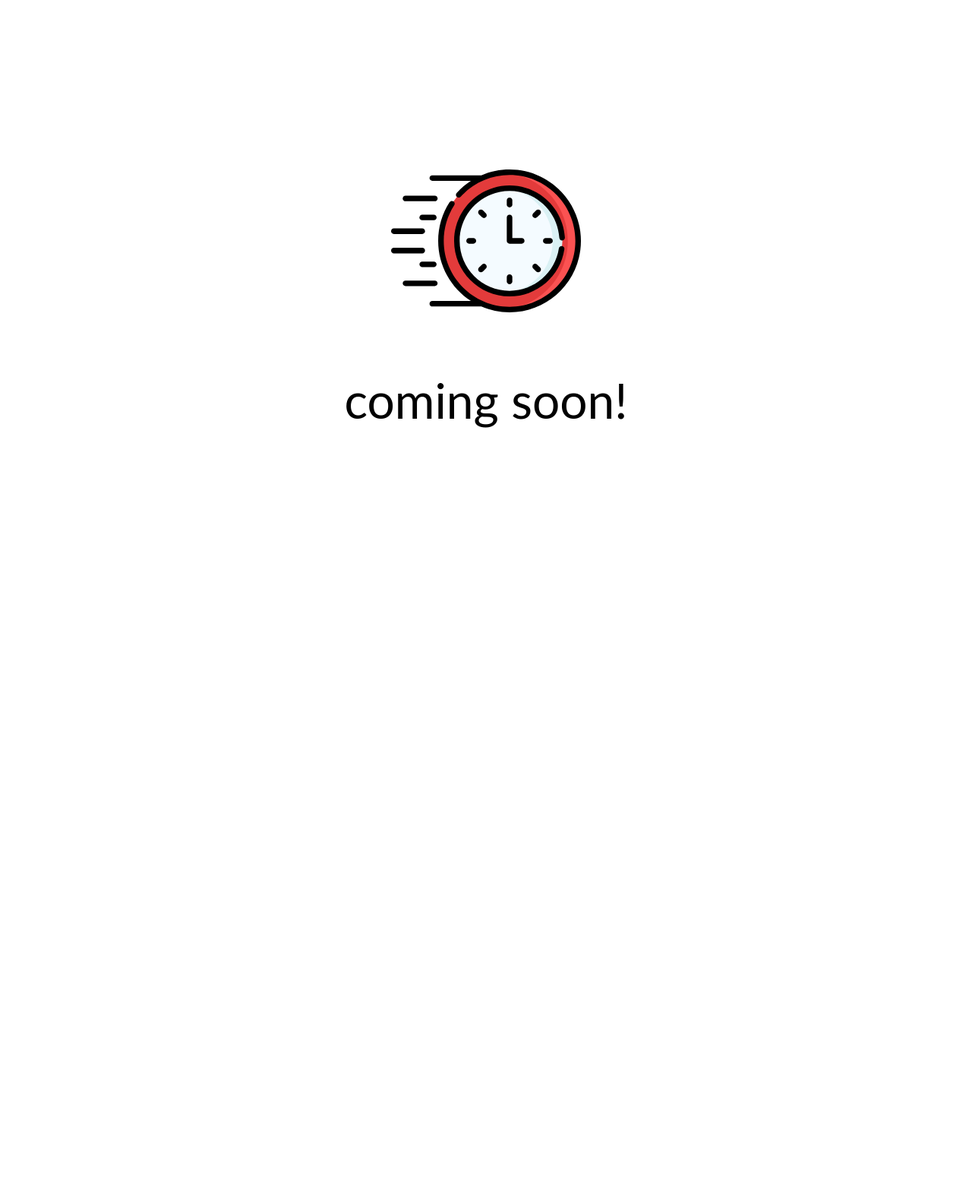
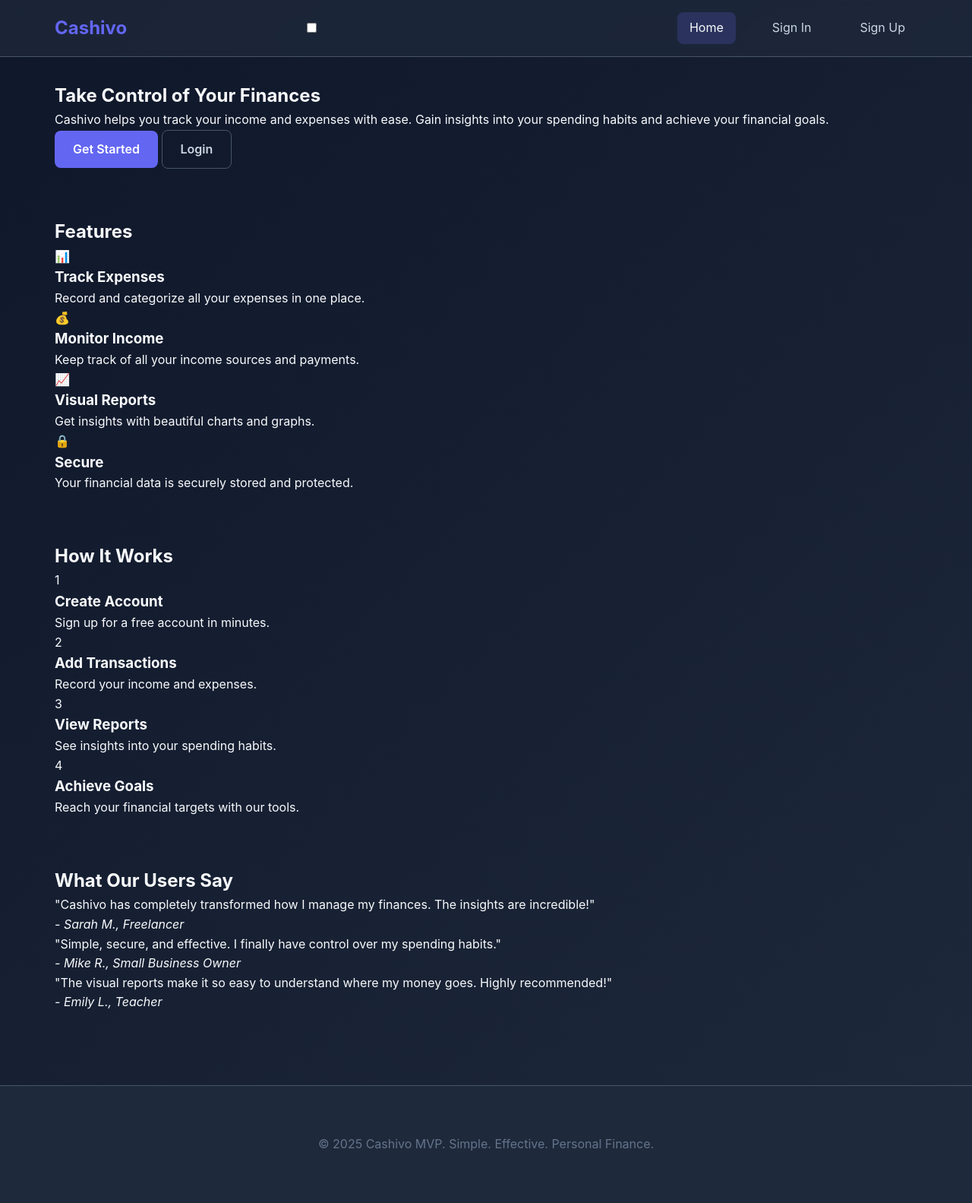
Before and after one commit to Op998200/Cashivo, a website: page index.html in a window 1280 px wide. Shown: the whole page at 76% size. Before the commit the page ends 800 px from the top, so only its background shows below. Drawn offline with Linux system fonts and the light colour scheme.

Commit message:
Update index.html

```diff
--- a/index.html
+++ b/index.html
@@ -3,71 +3,125 @@
 <head>
     <meta charset="UTF-8">
     <meta name="viewport" content="width=device-width, initial-scale=1.0">
-    <link rel="icon" type="image/png" href="favicon.png">
-    <title>Coming soon!</title>
-    <style>
-        html,
-        body {
-            width: 100%;
-            height: 100%;
-        }
-
-        html {
-            display: table;
-            font-family: Lato, "Segoe UI", Avenir, Ubuntu, Tahoma, Verdana, Helvetica, sans-serif;
-        }
-
-        body {
-            display: table-cell;
-            vertical-align: middle;
-            text-align: center;
-        }
-
-        h1 {
-            font-size: 4em;
-            font-weight: normal;
-            text-transform: lowercase;
-        }
-
-        svg {
-            width: 250px;
-            height: 250px;
-        }
-    </style>
+    <title>Cashivo MVP - Simple Personal Finance Tracker</title>
+    <meta name="description" content="Take control of your finances with Cashivo. Track income, expenses, and achieve your financial goals with our simple, secure personal finance tracker.">
+    <meta name="keywords" content="personal finance, expense tracker, income tracker, financial goals, budget management, cash flow">
+    <link rel="stylesheet" href="css/modern-styles.css">
+    <meta name="google-adsense-account" content="ca-pub-5784026203500545">
 </head>
 <body>
-    <!-- Customize Icon Color -->
-    <!-- https://www.flaticon.com/free-icon/fast-time_2972562?term=clock&page=1&position=27# -->
-    <?xml version="1.0"?>
-    <svg xmlns="http://www.w3.org/2000/svg" id="coming_soon" enable-background="new 0 0 512 512" height="512px" viewBox="0 0 512 512" width="512px">
-        <g>
-            <g>
-                <circle cx="319.528" cy="256" fill="#95d6a4" r="184.972" data-original="#95D6A4" class="active-path" style="fill:#E33B3B" data-old_color="#95d6a4" />
-                <path d="m319.528 71.029c-4.682 0-9.322.178-13.917.52 95.656 7.115 171.055 86.976 171.055 184.451s-75.399 177.336-171.055 184.452c4.595.342 9.235.52 13.917.52 102.157-.001 184.972-82.815 184.972-184.972s-82.815-184.971-184.972-184.971z" fill="#78c2a4" data-original="#78C2A4" class="" style="fill:#FB5252" data-old_color="#78c2a4" />
-                <circle cx="319.528" cy="256" fill="#f4fbff" r="142.033" data-original="#F4FBFF" class="" style="fill:#F4FBFF" />
-                <path d="m319.528 113.967c-4.321 0-8.594.204-12.817.582 72.435 6.48 129.215 67.33 129.215 141.451s-56.78 134.97-129.215 141.451c4.223.377 8.496.582 12.817.582 78.443 0 142.033-63.59 142.033-142.032 0-78.444-63.59-142.034-142.033-142.034z" fill="#daf1f4" data-original="#DAF1F4" class="" />
-                <g>
-                    <path d="m38.872 149.21h79.098c4.142 0 7.5-3.357 7.5-7.5s-3.358-7.5-7.5-7.5h-79.098c-4.142 0-7.5 3.357-7.5 7.5s3.357 7.5 7.5 7.5z" data-original="#000000" class="" style="fill:#000000" />
-                    <path d="m115.258 185.317h-31.246c-4.142 0-7.5 3.357-7.5 7.5s3.358 7.5 7.5 7.5h31.246c4.142 0 7.5-3.357 7.5-7.5s-3.358-7.5-7.5-7.5z" data-original="#000000" class="" style="fill:#000000" />
-                    <path d="m7.5 237.327h76.512c4.142 0 7.5-3.357 7.5-7.5s-3.358-7.5-7.5-7.5h-76.512c-4.142 0-7.5 3.357-7.5 7.5s3.358 7.5 7.5 7.5z" data-original="#000000" class="" style="fill:#000000" />
-                    <path d="m125.47 370.289c0-4.143-3.358-7.5-7.5-7.5h-79.098c-4.142 0-7.5 3.357-7.5 7.5s3.358 7.5 7.5 7.5h79.098c4.142 0 7.5-3.357 7.5-7.5z" data-original="#000000" class="" style="fill:#000000" />
-                    <path d="m115.258 311.683h-31.246c-4.142 0-7.5 3.357-7.5 7.5s3.358 7.5 7.5 7.5h31.246c4.142 0 7.5-3.357 7.5-7.5s-3.358-7.5-7.5-7.5z" data-original="#000000" class="" style="fill:#000000" />
-                    <path d="m91.512 282.173c0-4.143-3.358-7.5-7.5-7.5h-76.512c-4.142 0-7.5 3.357-7.5 7.5s3.358 7.5 7.5 7.5h76.512c4.142 0 7.5-3.357 7.5-7.5z" data-original="#000000" class="" style="fill:#000000" />
-                    <path d="m319.529 165.83c4.143 0 7.5-3.357 7.5-7.5v-11.448c0-4.143-3.357-7.5-7.5-7.5s-7.5 3.357-7.5 7.5v11.448c0 4.143 3.357 7.5 7.5 7.5z" data-original="#000000" class="" style="fill:#000000" />
-                    <path d="m401.99 173.538c-2.93-2.928-7.678-2.928-10.607 0l-8.095 8.095c-2.929 2.93-2.929 7.678 0 10.607 2.931 2.929 7.678 2.928 10.607 0l8.095-8.095c2.928-2.929 2.928-7.677 0-10.607z" data-original="#000000" class="" style="fill:#000000" />
-                    <path d="m417.199 248.5c-4.143 0-7.5 3.357-7.5 7.5s3.357 7.5 7.5 7.5h11.447c4.143 0 7.5-3.357 7.5-7.5s-3.357-7.5-7.5-7.5z" data-original="#000000" class="" style="fill:#000000" />
-                    <path d="m393.895 319.759c-2.93-2.928-7.678-2.928-10.607 0-2.929 2.93-2.929 7.678 0 10.607l8.095 8.095c2.931 2.929 7.678 2.928 10.607 0 2.929-2.93 2.929-7.678 0-10.607z" data-original="#000000" class="" style="fill:#000000" />
-                    <path d="m312.029 353.67v11.447c0 4.143 3.357 7.5 7.5 7.5s7.5-3.357 7.5-7.5v-11.447c0-4.143-3.357-7.5-7.5-7.5s-7.5 3.358-7.5 7.5z" data-original="#000000" class="" style="fill:#000000" />
-                    <path d="m245.162 319.759-8.095 8.095c-2.929 2.93-2.929 7.678 0 10.607 2.93 2.929 7.678 2.928 10.606 0l8.095-8.095c2.929-2.93 2.929-7.678 0-10.607-2.928-2.928-7.677-2.928-10.606 0z" data-original="#000000" class="" style="fill:#000000" />
-                    <path d="m210.411 248.5c-4.142 0-7.5 3.357-7.5 7.5s3.358 7.5 7.5 7.5h11.448c4.142 0 7.5-3.357 7.5-7.5s-3.358-7.5-7.5-7.5z" data-original="#000000" class="" style="fill:#000000" />
-                    <path d="m255.769 181.633-8.095-8.095c-2.929-2.928-7.678-2.928-10.606 0-2.929 2.93-2.929 7.678 0 10.607l8.095 8.095c2.93 2.929 7.678 2.928 10.606 0 2.929-2.929 2.929-7.677 0-10.607z" data-original="#000000" class="" style="fill:#000000" />
-                    <path d="m359.859 256c0-4.143-3.357-7.5-7.5-7.5h-25.33v-55.684c0-4.143-3.357-7.5-7.5-7.5s-7.5 3.357-7.5 7.5v63.184c0 4.143 3.357 7.5 7.5 7.5h32.83c4.142 0 7.5-3.357 7.5-7.5z" data-original="#000000" class="" style="fill:#000000" />
-                    <path d="m461.741 254.762c4.135-.251 7.283-3.806 7.032-7.94-4.771-78.703-70.327-140.354-149.245-140.354-82.452 0-149.532 67.08-149.532 149.533 0 82.452 67.08 149.532 149.532 149.532 73.869 0 136.9-54.122 147.865-127.157.615-4.096-2.207-7.915-6.304-8.53-4.086-.613-7.915 2.206-8.53 6.304-9.85 65.614-66.506 114.384-133.031 114.384-74.181 0-134.532-60.351-134.532-134.532s60.351-134.533 134.532-134.533c71.001 0 129.98 55.461 134.272 126.263.25 4.132 3.802 7.27 7.941 7.03z" data-original="#000000" class="" style="fill:#000000" />
-                    <path d="m319.528 63.529c-26.381 0-52.228 5.473-76.018 15.708h-132.329c-4.142 0-7.5 3.357-7.5 7.5s3.358 7.5 7.5 7.5h104.113c-14.077 9.06-27.036 19.988-38.462 32.604-2.78 3.069-2.546 7.812.524 10.593 3.071 2.781 7.812 2.546 10.594-.524 33.602-37.102 81.561-58.381 131.578-58.381 97.858 0 177.472 79.613 177.472 177.471 0 97.857-79.613 177.471-177.472 177.471-97.858 0-177.471-79.613-177.471-177.471 0-34.268 9.789-67.528 28.307-96.186 2.248-3.479 1.25-8.121-2.229-10.369-3.479-2.247-8.121-1.251-10.37 2.229-20.09 31.088-30.708 67.163-30.708 104.326 0 67.766 35.206 127.458 88.285 161.763h-104.16c-4.142 0-7.5 3.357-7.5 7.5s3.358 7.5 7.5 7.5h132.225c23.36 10.099 49.097 15.708 76.122 15.708 106.128 0 192.471-86.342 192.471-192.471s-86.343-192.471-192.472-192.471z" data-original="#000000" class="" style="fill:#000000" />
-                </g>
-            </g>
-        </g>
-    </svg>
-    <h1>Coming soon!</h1>
+    <header class="navbar" role="banner">
+        <div class="nav-container">
+            <a href="index.html" class="logo" aria-label="Cashivo homepage">Cashivo</a>
+            <input type="checkbox" id="nav-toggle" class="nav-toggle" aria-label="Toggle navigation menu">
+            <label for="nav-toggle" class="hamburger" aria-label="Open navigation menu">
+                <span class="hamburger-line"></span>
+                <span class="hamburger-line"></span>
+                <span class="hamburger-line"></span>
+            </label>
+            <nav class="nav-links" role="navigation" aria-label="Main navigation">
+                <a href="index.html" class="active" aria-current="page">Home</a>
+                <a href="login.html">Sign In</a>
+                <a href="register.html">Sign Up</a>
+            </nav>
+        </div>
+    </header>
+
+    <main>
+        <section class="hero fade-in" aria-labelledby="hero-heading">
+            <div class="container">
+                <h1 id="hero-heading">Take Control of Your Finances</h1>
+                <p>Cashivo helps you track your income and expenses with ease. Gain insights into your spending habits and achieve your financial goals.</p>
+                <div class="cta-buttons" role="group" aria-label="Call to action buttons">
+                    <a href="register.html" class="btn btn-primary gradient-btn" aria-describedby="get-started-desc">Get Started</a>
+                    <span id="get-started-desc" class="sr-only">Create a new account to start tracking your finances</span>
+                    <a href="login.html" class="btn btn-secondary">Login</a>
+                </div>
+            </div>
+        </section>
+
+        <section class="features fade-in" aria-labelledby="features-heading">
+            <div class="container">
+                <h2 id="features-heading">Features</h2>
+                <div class="feature-grid" role="list">
+                    <div class="feature-card enhanced-card" role="listitem">
+                        <div class="feature-icon" aria-hidden="true">📊</div>
+                        <h3>Track Expenses</h3>
+                        <p>Record and categorize all your expenses in one place.</p>
+                    </div>
+                    <div class="feature-card enhanced-card" role="listitem">
+                        <div class="feature-icon" aria-hidden="true">💰</div>
+                        <h3>Monitor Income</h3>
+                        <p>Keep track of all your income sources and payments.</p>
+                    </div>
+                    <div class="feature-card enhanced-card" role="listitem">
+                        <div class="feature-icon" aria-hidden="true">📈</div>
+                        <h3>Visual Reports</h3>
+                        <p>Get insights with beautiful charts and graphs.</p>
+                    </div>
+                    <div class="feature-card enhanced-card" role="listitem">
+                        <div class="feature-icon" aria-hidden="true">🔒</div>
+                        <h3>Secure</h3>
+                        <p>Your financial data is securely stored and protected.</p>
+                    </div>
+                </div>
+            </div>
+        </section>
+
+        <section class="how-it-works fade-in" aria-labelledby="how-it-works-heading">
+            <div class="container">
+                <h2 id="how-it-works-heading">How It Works</h2>
+                <div class="steps" role="list">
+                    <div class="step" role="listitem">
+                        <div class="step-number" aria-hidden="true">1</div>
+                        <h3>Create Account</h3>
+                        <p>Sign up for a free account in minutes.</p>
+                    </div>
+                    <div class="step" role="listitem">
+                        <div class="step-number" aria-hidden="true">2</div>
+                        <h3>Add Transactions</h3>
+                        <p>Record your income and expenses.</p>
+                    </div>
+                    <div class="step" role="listitem">
+                        <div class="step-number" aria-hidden="true">3</div>
+                        <h3>View Reports</h3>
+                        <p>See insights into your spending habits.</p>
+                    </div>
+                    <div class="step" role="listitem">
+                        <div class="step-number" aria-hidden="true">4</div>
+                        <h3>Achieve Goals</h3>
+                        <p>Reach your financial targets with our tools.</p>
+                    </div>
+                </div>
+            </div>
+        </section>
+
+        <section class="testimonials fade-in" aria-labelledby="testimonials-heading">
+            <div class="container">
+                <h2 id="testimonials-heading">What Our Users Say</h2>
+                <div class="testimonial-grid">
+                    <div class="testimonial-card">
+                        <p>"Cashivo has completely transformed how I manage my finances. The insights are incredible!"</p>
+                        <cite>- Sarah M., Freelancer</cite>
+                    </div>
+                    <div class="testimonial-card">
+                        <p>"Simple, secure, and effective. I finally have control over my spending habits."</p>
+                        <cite>- Mike R., Small Business Owner</cite>
+                    </div>
+                    <div class="testimonial-card">
+                        <p>"The visual reports make it so easy to understand where my money goes. Highly recommended!"</p>
+                        <cite>- Emily L., Teacher</cite>
+                    </div>
+                </div>
+            </div>
+        </section>
+    </main>
+
+    <footer role="contentinfo">
+        <div class="container">
+            <p>&copy; 2025 Cashivo MVP. Simple. Effective. Personal Finance.</p>
+        </div>
+    </footer>
+
 </body>
 </html>
```
